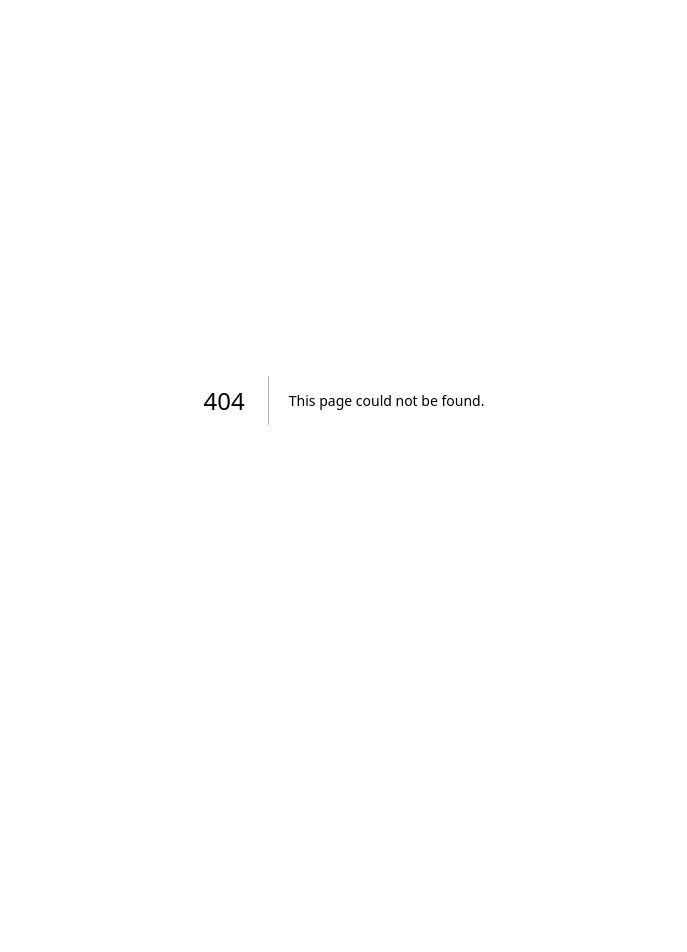
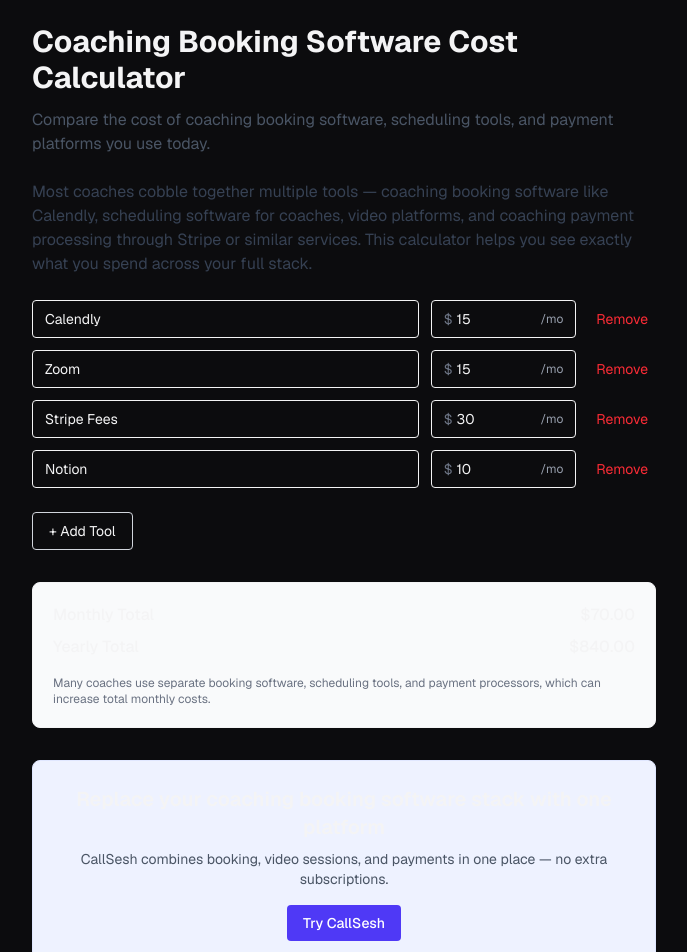
Before and after one commit to riclanderos/callsesh, a Next.js app: page /tools/coach-tool-cost-calculator in a window 1280 px wide. Before the commit this address had no page. Shown: the top 952 px of the page, without its empty margins (296-983 px from the left). Before the commit the page ends 800 px from the top, so only its background shows below. Built offline with nearby package versions, Linux system fonts and the light colour scheme.

Commit message:
feat: add coaching booking software cost calculator tool page

```diff
--- /dev/null
+++ b/app/tools/coach-tool-cost-calculator/page.tsx
@@ -0,0 +1,123 @@
+"use client"
+
+import { useState } from "react"
+import Link from "next/link"
+
+interface Tool {
+  name: string
+  cost: number
+}
+
+const defaultTools: Tool[] = [
+  { name: "Calendly", cost: 15 },
+  { name: "Zoom", cost: 15 },
+  { name: "Stripe Fees", cost: 30 },
+  { name: "Notion", cost: 10 },
+]
+
+export default function CoachToolCostCalculatorPage() {
+  const [tools, setTools] = useState<Tool[]>(defaultTools)
+
+  const monthlyTotal = tools.reduce((sum, t) => sum + (Number(t.cost) || 0), 0)
+  const yearlyTotal = monthlyTotal * 12
+
+  function updateName(index: number, name: string) {
+    setTools(tools.map((t, i) => (i === index ? { ...t, name } : t)))
+  }
+
+  function updateCost(index: number, value: string) {
+    const cost = parseFloat(value)
+    setTools(tools.map((t, i) => (i === index ? { ...t, cost: isNaN(cost) ? 0 : cost } : t)))
+  }
+
+  function removeTool(index: number) {
+    setTools(tools.filter((_, i) => i !== index))
+  }
+
+  function addTool() {
+    setTools([...tools, { name: "", cost: 0 }])
+  }
+
+  return (
+    <div className="max-w-2xl mx-auto p-6">
+      <h1 className="text-3xl font-bold mb-3">
+        Coaching Booking Software Cost Calculator
+      </h1>
+      <p className="text-gray-600 mb-6">
+        Compare the cost of coaching booking software, scheduling tools, and payment platforms you use today.
+      </p>
+
+      <p className="text-gray-700 mb-6">
+        Most coaches cobble together multiple tools — coaching booking software like Calendly, scheduling software for coaches, video platforms, and coaching payment processing through Stripe or similar services. This calculator helps you see exactly what you spend across your full stack.
+      </p>
+
+      <div className="space-y-3 mb-6">
+        {tools.map((tool, index) => (
+          <div key={index} className="flex gap-3 items-center">
+            <input
+              type="text"
+              value={tool.name}
+              onChange={(e) => updateName(index, e.target.value)}
+              placeholder="Tool name"
+              className="flex-1 border rounded px-3 py-2 text-sm"
+            />
+            <div className="flex items-center border rounded px-3 py-2 gap-1">
+              <span className="text-gray-500 text-sm">$</span>
+              <input
+                type="number"
+                value={tool.cost}
+                min={0}
+                onChange={(e) => updateCost(index, e.target.value)}
+                className="w-20 text-sm outline-none"
+              />
+              <span className="text-gray-400 text-xs">/mo</span>
+            </div>
+            <button
+              onClick={() => removeTool(index)}
+              className="text-red-500 hover:text-red-700 text-sm px-2 py-1"
+              aria-label="Remove tool"
+            >
+              Remove
+            </button>
+          </div>
+        ))}
+      </div>
+
+      <button
+        onClick={addTool}
+        className="border border-gray-300 rounded px-4 py-2 text-sm hover:bg-gray-50 mb-8"
+      >
+        + Add Tool
+      </button>
+
+      <div className="bg-gray-50 border rounded-lg p-5 mb-8">
+        <div className="flex justify-between text-base font-medium mb-2">
+          <span>Monthly Total</span>
+          <span>${monthlyTotal.toFixed(2)}</span>
+        </div>
+        <div className="flex justify-between text-base font-medium mb-4">
+          <span>Yearly Total</span>
+          <span>${yearlyTotal.toFixed(2)}</span>
+        </div>
+        <p className="text-gray-500 text-xs">
+          Many coaches use separate booking software, scheduling tools, and payment processors, which can increase total monthly costs.
+        </p>
+      </div>
+
+      <div className="bg-indigo-50 border border-indigo-100 rounded-lg p-6 text-center">
+        <h2 className="text-xl font-semibold mb-2">
+          Replace your coaching booking software stack with one platform
+        </h2>
+        <p className="text-gray-600 text-sm mb-4">
+          CallSesh combines booking, video sessions, and payments in one place — no extra subscriptions.
+        </p>
+        <Link
+          href="/"
+          className="inline-block bg-indigo-600 text-white rounded px-4 py-2 text-sm font-medium hover:bg-indigo-700"
+        >
+          Try CallSesh
+        </Link>
+      </div>
+    </div>
+  )
+}
```
